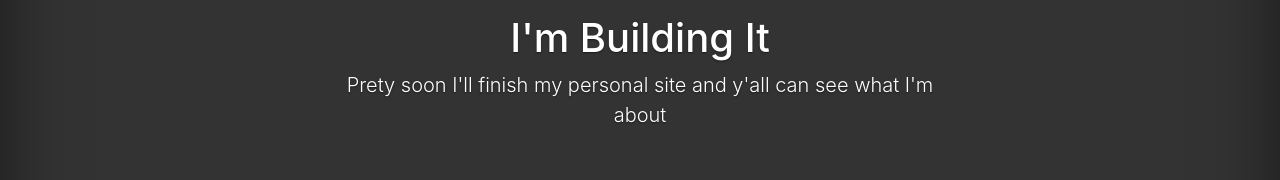
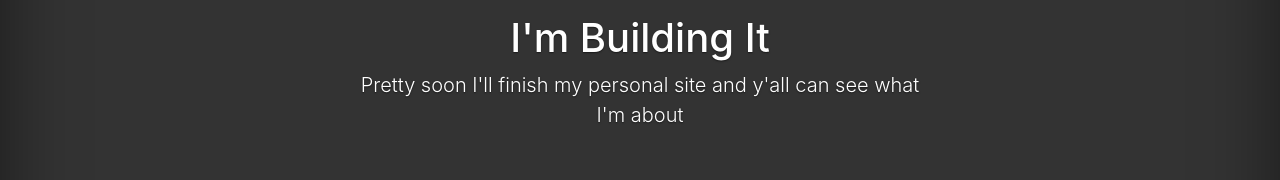
Before and after one commit to JoshBayne/website, a plain HTML site: page index.html in a window 1280 px wide. Shown: the part 300-480 px from the top of the page. Drawn offline with nearby package versions, Linux system fonts and the light colour scheme.

Commit message:
Fix typo on index

```diff
--- a/index.html
+++ b/index.html
@@ -31,7 +31,7 @@
       <main role="main" class="inner cover">
         <h1 class="cover-heading">I'm Building It</h1>
         <p class="lead">
-            Prety soon I'll finish my personal site and y'all can see what I'm about
+            Pretty soon I'll finish my personal site and y'all can see what I'm about
         </p>
       </main>
 
```
